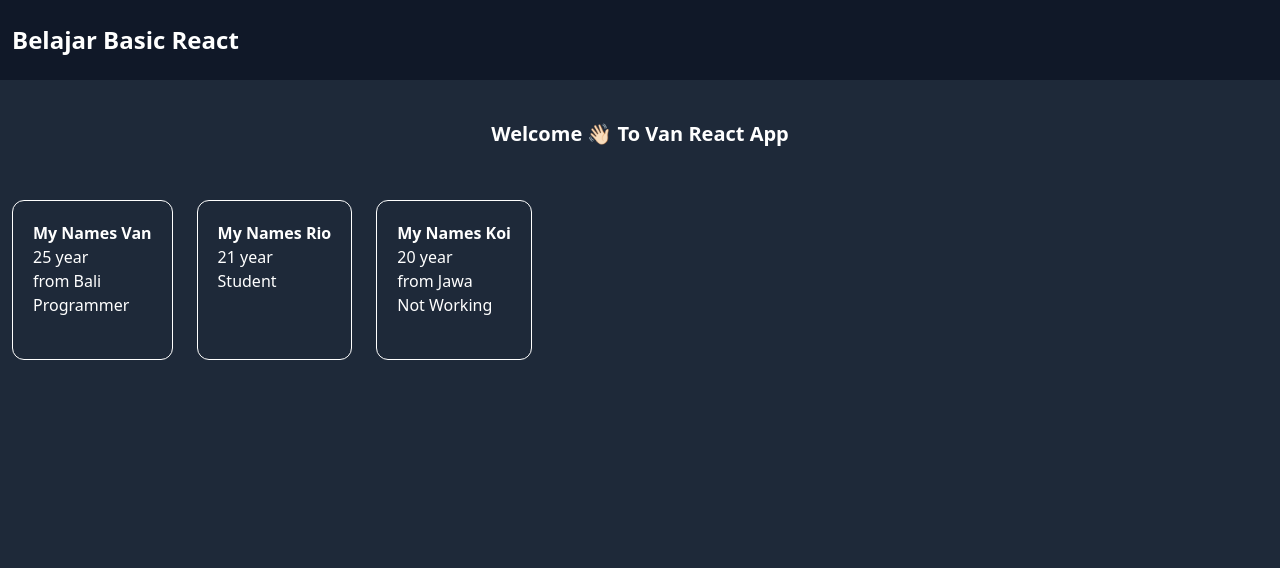
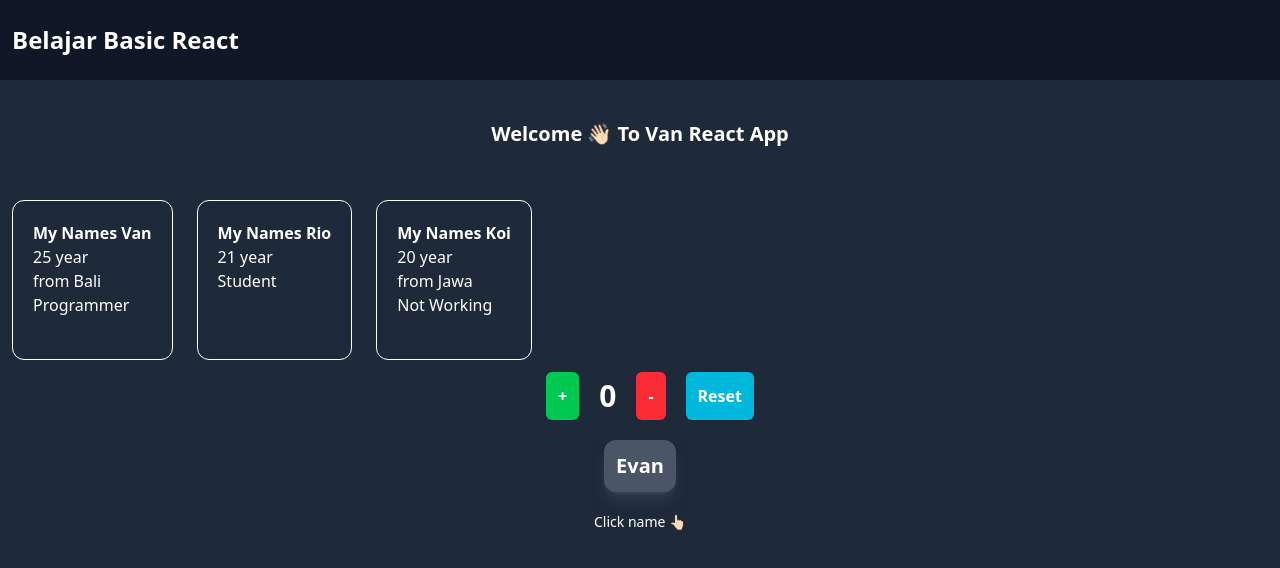
Before and after one commit to yanevannn/react-basics, a React (Vite) app: page / in a window 1280 px wide. Shown: the top 568 px of the page. Built offline with nearby package versions, Linux system fonts and the light colour scheme.

Commit message:
Update: implement React state and hooks on Counter component

```diff
--- a/src/App.tsx
+++ b/src/App.tsx
@@ -1,6 +1,7 @@
 import Header from "./components/Header";
 import Welcome from "./components/Welcome";
 import Card from "./components/Card";
+import Counter from "./components/Counter";
 
 type PersonData = {
   name: string;
@@ -17,19 +18,19 @@ const PersonDatas: PersonData[] = [
     age: 25,
     address: "Bali",
     job: "Programmer",
-    key: 1
+    key: 1,
   },
   {
     name: "Rio",
     age: 21,
     job: "Student",
-    key:2
+    key: 2,
   },
   {
     name: "Koi",
     age: 20,
     address: "Jawa",
-    key:3
+    key: 3,
   },
 ];
 
@@ -49,6 +50,7 @@ function App() {
           />
         );
       })}
+      <Counter />
     </>
   );
 }
--- /dev/null
+++ b/src/components/Counter.tsx
@@ -0,0 +1,69 @@
+import { useState } from "react";
+
+const Counter = () => {
+  // [state, function to update state] = state value using useState Hook
+  const [counter, setCounter] = useState(0);
+  const [name, setName] = useState("Evan"); // another example state
+
+  // Function to toggle the [State] name between "Evan" and "Yan Evan"
+  const handleChangeName = () => {
+    if (name === "Evan") {
+      setName("Yan Evan");
+    } else {
+      setName("Evan");
+    }
+  };
+
+  // Function to increment the counter value
+  const handlePlusCounter = () => {
+    setCounter(counter + 1);
+  };
+
+  // Function to dencrement the counter value
+  const handleMinusCounter = () => {
+    setCounter(counter - 1);
+  };
+
+  // Function to reset the counter value to 0
+  const handleResetCounter = () => {
+    setCounter(0);
+  };
+
+  // Return component for rendering UI
+  return (
+    <>
+      <div className="flex justify-center items-center">
+        <button
+          onClick={handlePlusCounter}
+          className="mx-5 p-3 rounded-md font-bold bg-green-500 hover:bg-green-600"
+        >
+          +
+        </button>
+        <p className="text-3xl font-bold">{counter}</p>
+        <button
+          onClick={handleMinusCounter}
+          className="mx-5 p-3 rounded-md font-bold bg-red-500 hover:bg-red-600"
+        >
+          -
+        </button>
+        <button
+          onClick={handleResetCounter}
+          className="mx p-3 rounded-md font-bold bg-cyan-500 hover:bg-cyan-600"
+        >
+          Reset
+        </button>
+      </div>
+      <div className="flex flex-col justify-center items-center">
+        <p
+          onClick={handleChangeName}
+          className="my-5 p-3 rounded-xl font-bold text-xl bg-gray-600 shadow-lg shadow-gray-600/50"
+        >
+          {name}
+        </p>
+        <p className="text-sm">Click name 👆🏻</p>
+      </div>
+    </>
+  );
+};
+
+export default Counter;
```
